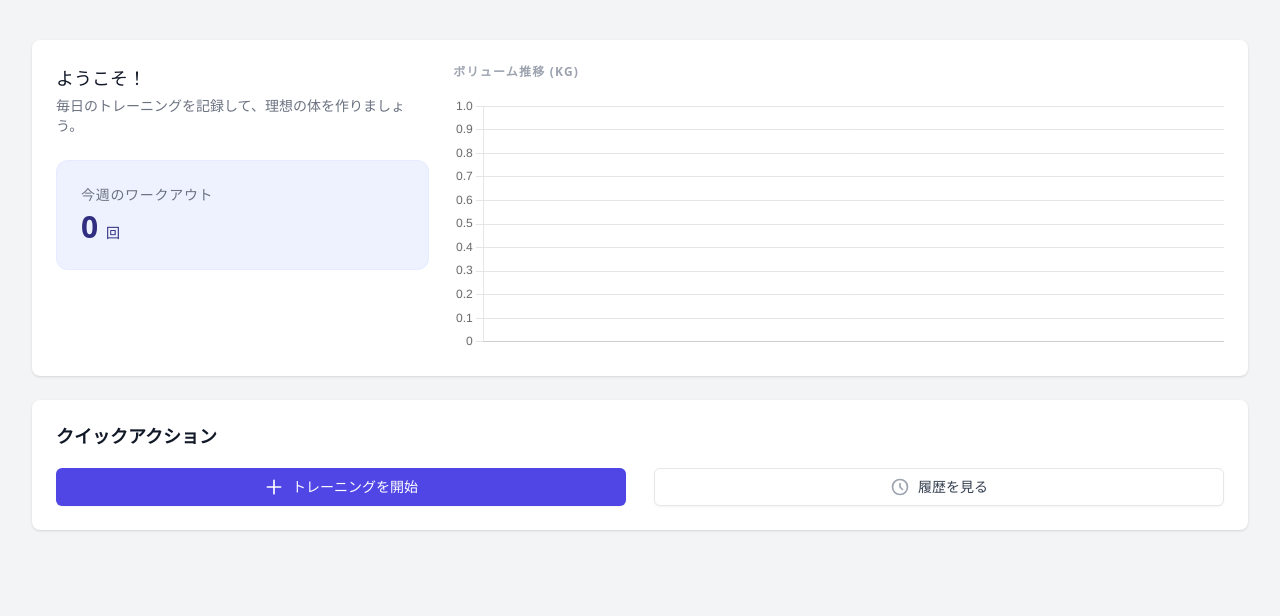
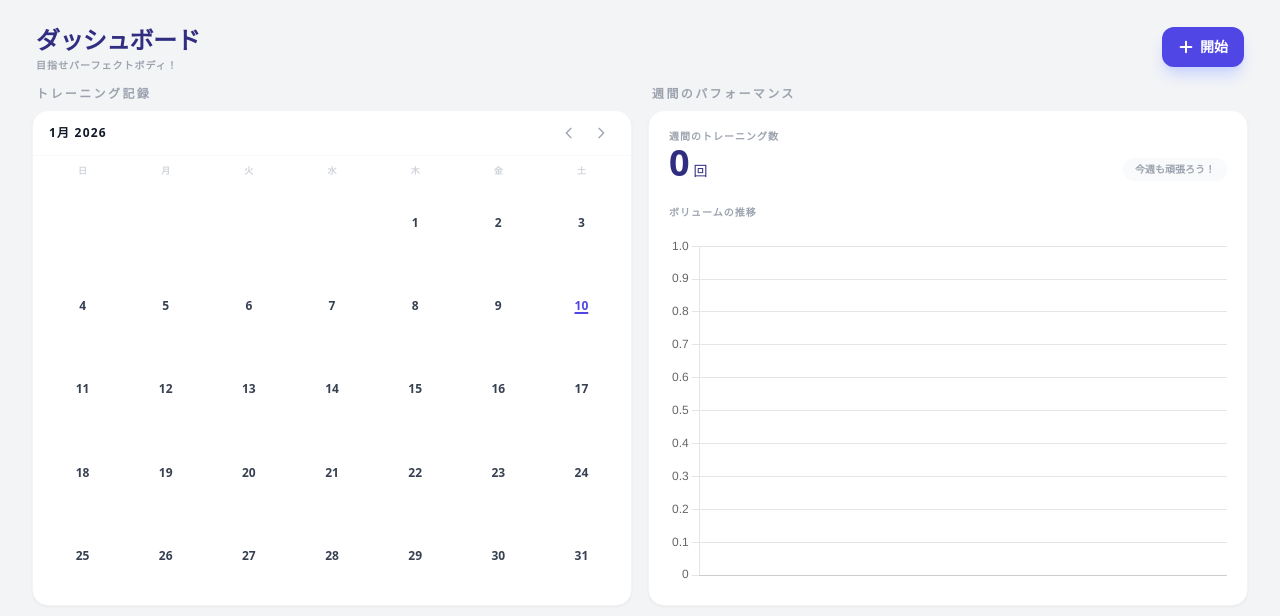
Before and after one commit to ytr0113/gem-gym, a Nuxt app: page / in a window 1280 px wide. Shown: the top 616 px of the page. Built offline with nearby package versions, Linux system fonts and the light colour scheme; no server answers.

Commit message:
fix 日本語化と細かなUI修正

```diff
--- a/app.vue
+++ b/app.vue
@@ -42,7 +42,7 @@
     </nav>
 
     <!-- Main Content Area -->
-    <div class="pb-20 sm:pb-10 pt-4 sm:pt-10">
+    <div class="pb-20 sm:pb-10 pt-4 sm:pt-6">
       <main>
         <div class="max-w-7xl mx-auto px-4 sm:px-6 lg:px-8">
           <NuxtPage />
--- /dev/null
+++ b/components/WorkoutCalendar.vue
@@ -0,0 +1,131 @@
+<template>
+  <div class="bg-white rounded-2xl shadow-sm border border-gray-100 overflow-hidden">
+    <!-- Header -->
+    <div class="px-4 py-2 flex items-center justify-between border-b border-gray-50">
+      <h3 class="text-xs font-black text-gray-900 uppercase tracking-widest">
+        {{ currentMonthName }} {{ currentYear }}
+      </h3>
+      <div class="flex space-x-1">
+        <button @click="prevMonth" class="p-1.5 hover:bg-gray-50 rounded-full text-gray-400 transition-colors">
+          <svg xmlns="http://www.w3.org/2000/svg" class="h-4 w-4" fill="none" viewBox="0 0 24 24" stroke="currentColor">
+            <path stroke-linecap="round" stroke-linejoin="round" stroke-width="2" d="M15 19l-7-7 7-7" />
+          </svg>
+        </button>
+        <button @click="nextMonth" class="p-1.5 hover:bg-gray-50 rounded-full text-gray-400 transition-colors">
+          <svg xmlns="http://www.w3.org/2000/svg" class="h-4 w-4" fill="none" viewBox="0 0 24 24" stroke="currentColor">
+            <path stroke-linecap="round" stroke-linejoin="round" stroke-width="2" d="M9 5l7 7-7 7" />
+          </svg>
+        </button>
+      </div>
+    </div>
+
+    <!-- Calendar Grid -->
+    <div class="p-2">
+      <!-- Weekdays -->
+      <div class="grid grid-cols-7 mb-1">
+        <div v-for="day in ['日', '月', '火', '水', '木', '金', '土']" :key="day" class="text-center text-[9px] font-bold text-gray-300">
+          {{ day }}
+        </div>
+      </div>
+
+      <!-- Days -->
+      <div class="grid grid-cols-7 gap-y-0">
+        <div
+          v-for="(day, index) in calendarDays"
+          :key="index"
+          class="aspect-square flex flex-col items-center justify-center relative rounded-lg transition-colors cursor-pointer hover:bg-indigo-50/50 active:scale-95"
+          :class="{
+            'opacity-50 pointer-events-none': !day
+          }"
+          @click="day && onDayClick(day)"
+        >
+          <span
+            v-if="day"
+            class="text-xs font-bold transition-all relative z-10"
+            :class="[
+              isToday(day) ? 'text-indigo-600 underline decoration-2 underline-offset-2' : 'text-gray-700',
+            ]"
+          >
+            {{ day }}
+          </span>
+
+          <!-- Workout Indicator -->
+          <div
+            v-if="day && hasWorkout(day)"
+            class="absolute inset-x-1 bottom-1 flex justify-center"
+          >
+            <div class="w-1 h-1 bg-indigo-500 rounded-full"></div>
+          </div>
+
+          <!-- Selected/Active Indicator Background (if we wanted to highlight) -->
+          <div
+            v-if="day && hasWorkout(day)"
+            class="absolute inset-0.5 bg-indigo-50/30 rounded-md -z-0"
+          ></div>
+        </div>
+      </div>
+    </div>
+  </div>
+</template>
+
+<script setup lang="ts">
+const props = defineProps<{
+  workoutsByDate: Record<string, string>;
+}>();
+
+const emit = defineEmits(['select-day']);
+
+const date = ref(new Date());
+
+const currentYear = computed(() => date.value.getFullYear());
+const currentMonth = computed(() => date.value.getMonth());
+const currentMonthName = computed(() => {
+  return new Intl.DateTimeFormat('ja-JP', { month: 'long' }).format(date.value);
+});
+
+const prevMonth = () => {
+  date.value = new Date(currentYear.value, currentMonth.value - 1, 1);
+};
+
+const nextMonth = () => {
+  date.value = new Date(currentYear.value, currentMonth.value + 1, 1);
+};
+
+const isToday = (day: number) => {
+  const today = new Date();
+  return (
+    today.getDate() === day &&
+    today.getMonth() === currentMonth.value &&
+    today.getFullYear() === currentYear.value
+  );
+};
+
+const getDateStr = (day: number) => {
+  const d = new Date(currentYear.value, currentMonth.value, day);
+  const offset = d.getTimezoneOffset();
+  const adjustedDate = new Date(d.getTime() - offset * 60 * 1000);
+  return adjustedDate.toISOString().split('T')[0];
+};
+
+const hasWorkout = (day: number) => {
+  return !!props.workoutsByDate[getDateStr(day)];
+};
+
+const onDayClick = (day: number) => {
+  emit('select-day', getDateStr(day));
+};
+
+const calendarDays = computed(() => {
+  const firstDay = new Date(currentYear.value, currentMonth.value, 1).getDay();
+  const lastDate = new Date(currentYear.value, currentMonth.value + 1, 0).getDate();
+
+  const days = [];
+  for (let i = 0; i < firstDay; i++) {
+    days.push(null);
+  }
+  for (let i = 1; i <= lastDate; i++) {
+    days.push(i);
+  }
+  return days;
+});
+</script>
--- a/components/charts/VolumeChart.vue
+++ b/components/charts/VolumeChart.vue
@@ -1,5 +1,5 @@
 <template>
-  <div class="h-64 cursor-default">
+  <div class="cursor-default h-full w-full min-h-[200px]">
     <Bar :data="chartData" :options="chartOptions" />
   </div>
 </template>
@@ -34,7 +34,7 @@ const chartData = computed(() => ({
   labels: props.labels,
   datasets: [
     {
-      label: "Volume (kg)",
+      label: "ボリューム (kg)",
       backgroundColor: "#4f46e5",
       data: props.data,
     },
--- a/pages/index.vue
+++ b/pages/index.vue
@@ -1,71 +1,67 @@
 <template>
-  <div class="space-y-4 sm:space-y-6">
-    <div class="bg-white shadow px-4 py-5 sm:rounded-lg sm:p-6">
-      <div class="lg:grid lg:grid-cols-3 lg:gap-6">
-        <div class="lg:col-span-1">
-          <h3 class="text-xl sm:text-lg font-bold sm:font-medium leading-6 text-gray-900">
-            ようこそ！
+  <div class="space-y-4">
+    <!-- Header with Quick Action -->
+    <div class="flex items-center justify-between px-1 mb-2">
+      <div>
+        <h2 class="text-2xl font-black text-indigo-900 tracking-tight">ダッシュボード</h2>
+        <p class="text-[10px] font-black text-gray-400 uppercase tracking-widest leading-none mt-1">目指せパーフェクトボディ！</p>
+      </div>
+      <button
+        type="button"
+        @click="createWorkout()"
+        class="inline-flex items-center px-4 py-2.5 bg-indigo-600 text-white rounded-xl font-bold text-sm shadow-lg shadow-indigo-200 active:scale-95 transition-all hover:bg-indigo-700"
+      >
+        <svg xmlns="http://www.w3.org/2000/svg" class="h-4 w-4 mr-1.5" fill="none" viewBox="0 0 24 24" stroke="currentColor">
+          <path stroke-linecap="round" stroke-linejoin="round" stroke-width="3" d="M12 4v16m8-8H4" />
+        </svg>
+        開始
+      </button>
+    </div>
+
+    <!-- Stats & Calendar Grid -->
+    <div class="grid grid-cols-1 sm:grid-cols-2 gap-4 items-stretch">
+      <!-- Calendar Area -->
+      <div class="flex flex-col h-full space-y-2">
+        <h3 class="text-xs font-black text-gray-400 uppercase tracking-[0.2em] px-1">
+          トレーニング記録
         </h3>
-          <p class="mt-1 text-sm text-gray-500">
-            毎日のトレーニングを記録して、理想の体を作りましょう。
-          </p>
-          <div class="mt-4 sm:mt-6">
-            <div class="bg-indigo-50 overflow-hidden rounded-xl border border-indigo-100/50">
-              <div class="px-4 py-5 sm:p-6">
-                <dt class="text-xs sm:text-sm font-medium text-indigo-600 sm:text-gray-500 uppercase tracking-wider">
-                  今週のワークアウト
-                </dt>
-                <dd class="mt-1 text-4xl sm:text-3xl font-black text-indigo-900">
-                  {{ weeklyCount }} <span class="text-sm font-normal">回</span>
-                </dd>
+        <WorkoutCalendar :workouts-by-date="workoutsByDate" @select-day="handleDateSelect" class="flex-grow" />
+      </div>
+
+      <!-- Weekly Stats Area -->
+      <div class="flex flex-col h-full space-y-2">
+        <h3 class="text-xs font-black text-gray-400 uppercase tracking-[0.2em] px-1">
+          週間のパフォーマンス
+        </h3>
+        <div class="bg-white p-5 rounded-2xl shadow-sm border border-gray-100 flex-grow flex flex-col">
+          <div class="flex items-end justify-between mb-2">
+            <div>
+              <p class="text-[10px] font-black text-gray-400 uppercase tracking-widest leading-none mb-1">週間のトレーニング数</p>
+              <p class="text-4xl font-black text-indigo-900 leading-none">{{ weeklyCount }}<span class="text-sm font-normal ml-1">回</span></p>
+            </div>
+            <div
+              class="px-3 py-1 rounded-full text-[10px] font-black uppercase transition-colors duration-500"
+              :class="weeklyMessage.color"
+            >
+              {{ weeklyMessage.text }}
             </div>
           </div>
-          </div>
-        </div>
-        <div class="mt-8 lg:mt-0 lg:col-span-2">
-          <h4 class="text-xs font-bold text-gray-400 uppercase tracking-widest mb-4">
-            ボリューム推移 (kg)
+
+          <div class="mt-4 flex-grow flex flex-col">
+            <h4 class="text-[10px] font-black text-gray-400 uppercase tracking-widest mb-4">
+              ボリュームの推移
             </h4>
+            <div class="flex-grow min-h-[160px]">
               <ClientOnly>
                 <VolumeChart :labels="volumeLabels" :data="volumeData" />
                 <template #fallback>
-              <div
-                class="h-64 bg-gray-50 rounded-lg flex items-center justify-center text-gray-400 text-sm italic"
-              >
-                グラフを読み込み中...
+                  <div class="h-full bg-gray-50 rounded-xl flex items-center justify-center text-gray-300 text-xs italic">
+                    読み込み中...
                   </div>
                 </template>
               </ClientOnly>
             </div>
           </div>
-    </div>
-
-    <!-- Quick Actions -->
-    <div class="bg-white shadow rounded-lg sm:rounded-lg">
-      <div class="px-4 py-5 sm:p-6">
-        <h3 class="text-lg leading-6 font-bold text-gray-900 mb-4 sm:mb-0">
-          クイックアクション
-        </h3>
-        <div class="mt-2 sm:mt-5 flex flex-col sm:flex-row gap-3 sm:space-x-4">
-          <button
-            type="button"
-            @click="createWorkout"
-            class="flex-1 inline-flex items-center justify-center px-4 py-3 sm:py-2 border border-transparent shadow-sm text-sm font-bold sm:font-medium rounded-xl sm:rounded-md text-white bg-indigo-600 hover:bg-indigo-700 focus:outline-none focus:ring-4 focus:ring-indigo-500/50 transition-all active:scale-95"
-          >
-            <svg xmlns="http://www.w3.org/2000/svg" class="h-5 w-5 mr-2" fill="none" viewBox="0 0 24 24" stroke="currentColor">
-              <path stroke-linecap="round" stroke-linejoin="round" stroke-width="2" d="M12 4v16m8-8H4" />
-            </svg>
-            トレーニングを開始
-          </button>
-          <NuxtLink
-            to="/workouts"
-            class="flex-1 inline-flex items-center justify-center px-4 py-3 sm:py-2 border border-gray-200 shadow-sm text-sm font-bold sm:font-medium rounded-xl sm:rounded-md text-gray-700 bg-white hover:bg-gray-50 focus:outline-none focus:ring-4 focus:ring-gray-100 transition-all active:scale-95 text-center"
-          >
-            <svg xmlns="http://www.w3.org/2000/svg" class="h-5 w-5 mr-2 text-gray-400" fill="none" viewBox="0 0 24 24" stroke="currentColor">
-              <path stroke-linecap="round" stroke-linejoin="round" stroke-width="2" d="M12 8v4l3 3m6-3a9 9 0 11-18 0 9 9 0 0118 0z" />
-            </svg>
-            履歴を見る
-          </NuxtLink>
         </div>
       </div>
     </div>
@@ -75,6 +71,7 @@
 <script setup lang="ts">
 import type { Database } from "~/types/database";
 import VolumeChart from "~/components/charts/VolumeChart.vue";
+import WorkoutCalendar from "~/components/WorkoutCalendar.vue";
 
 const client = useSupabaseClient<Database>();
 const user = useSupabaseUser();
@@ -82,21 +79,34 @@ const user = useSupabaseUser();
 const weeklyCount = ref(0);
 const volumeLabels = ref<string[]>([]);
 const volumeData = ref<number[]>([]);
+const workoutsByDate = ref<Record<string, string>>({});
+const weeklyMessage = computed(() => {
+  if (weeklyCount.value === 0) return { text: '今週も頑張ろう！', color: 'bg-gray-50 text-gray-400' };
+  if (weeklyCount.value === 1) return { text: 'ナイス！いい感じ！', color: 'bg-indigo-50 text-indigo-600' };
+  if (weeklyCount.value <= 3) return { text: '仕上がってるよ！！', color: 'bg-green-50 text-green-600' };
+  return { text: 'パーフェクト！', color: 'bg-yellow-50 text-yellow-600' };
+});
 
 const fetchStats = async () => {
   if (!user.value) return;
 
-  // Get date 7 days ago
+  // Get date 7 days ago for chart
   const today = new Date();
   const sevenDaysAgo = new Date(today);
   sevenDaysAgo.setDate(today.getDate() - 6);
-  const dateStr = sevenDaysAgo.toISOString().split("T")[0];
+  const chartDateStr = sevenDaysAgo.toISOString().split("T")[0];
+
+  // Get date 60 days ago for calendar (buffer for month switching)
+  const sixtyDaysAgo = new Date(today);
+  sixtyDaysAgo.setDate(today.getDate() - 60);
+  const calendarDateStr = sixtyDaysAgo.toISOString().split("T")[0];
 
   try {
     const { data: workouts, error } = await client
       .from("workouts")
       .select(
         `
+                id,
                 date,
                 workout_items (
                     sets (
@@ -106,13 +116,21 @@ const fetchStats = async () => {
                 )
             `
       )
-      .gte("date", dateStr)
+      .gte("date", calendarDateStr)
       .order("date", { ascending: true });
 
     if (error) throw error;
 
-    // Process data
-    weeklyCount.value = workouts?.length || 0;
+    // 1. Populate calendar map
+    const map: Record<string, string> = {};
+    (workouts as any[])?.forEach(w => {
+      map[w.date] = w.id;
+    });
+    workoutsByDate.value = map;
+
+    // 2. Filter for weekly count and chart
+    const recentWorkouts = (workouts as any[])?.filter(w => w.date >= chartDateStr) || [];
+    weeklyCount.value = recentWorkouts.length;
 
     // Group volume by date
     const volMap: Record<string, number> = {};
@@ -128,13 +146,12 @@ const fetchStats = async () => {
       volumeLabels.value[i] = key; // ordered labels
     }
 
-    workouts?.forEach((w) => {
+    recentWorkouts.forEach((w) => {
       const dKey = new Date(w.date).toLocaleDateString("ja-JP", {
         month: "2-digit",
         day: "2-digit",
       });
       let dailyVol = 0;
-      // @ts-ignore: nested types can be tricky
       w.workout_items?.forEach((item: any) => {
         item.sets?.forEach((s: any) => {
           if (s.weight && s.reps) {
@@ -146,7 +163,6 @@ const fetchStats = async () => {
       if (volMap[dKey] !== undefined) {
         volMap[dKey] += dailyVol;
       } else {
-        // In case logic mismatches timezone slightly
         volMap[dKey] = dailyVol;
       }
     });
@@ -161,7 +177,18 @@ onMounted(() => {
   fetchStats();
 });
 
-const createWorkout = async () => {
+const handleDateSelect = async (dateStr: string) => {
+  const existingId = workoutsByDate.value[dateStr];
+  if (existingId) {
+    navigateTo(`/workouts/${existingId}`);
+  } else {
+    if (confirm(`${dateStr} のトレーニングを作成しますか？`)) {
+      await createWorkout(dateStr);
+    }
+  }
+};
+
+const createWorkout = async (targetDate?: string) => {
   const {
     data: { user: currentUser },
     error: authError,
@@ -172,30 +199,28 @@ const createWorkout = async () => {
     return;
   }
 
-  const today = new Date().toISOString().split("T")[0];
+  const date = targetDate || new Date().toISOString().split("T")[0];
 
-  // Check existing
+  // Check existing (extra safety)
   const { data: existing } = await client
     .from("workouts")
     .select("id")
     .eq("user_id", currentUser.id)
-    .eq("date", today)
+    .eq("date", date)
     .single();
 
   if (existing) {
-    if (confirm("本日のトレーニングは既に作成されています。再開しますか？")) {
+    if (confirm(`${date} のトレーニングは既に作成されています。再開しますか？`)) {
       navigateTo(`/workouts/${existing.id}`);
     }
     return;
   }
 
-  console.log("User ID:", currentUser.id);
-
   const { data, error } = await client
     .from("workouts")
     .insert({
       user_id: currentUser.id,
-      date: today,
+      date: date,
     })
     .select()
     .single();
--- a/pages/workouts/[id].vue
+++ b/pages/workouts/[id].vue
@@ -136,7 +136,7 @@
               <!-- Add Set Form (Quick Add) -->
               <div class="px-4 py-3 bg-gray-50/50">
                 <form @submit.prevent="addSet(item.id)" class="grid grid-cols-12 gap-2 items-center">
-                  <div class="col-span-1 text-center text-[10px] font-bold text-gray-400">ADD</div>
+                  <div class="col-span-1 text-center text-[10px] font-bold text-gray-400">追加</div>
                   <div class="col-span-3 flex items-center space-x-1">
                     <input v-model.number="newSets[item.id].weight" type="number" step="0.5" placeholder="kg" class="block w-full min-w-0 rounded-md border-0 py-1.5 text-gray-900 shadow-sm ring-1 ring-inset ring-gray-300 placeholder:text-gray-300 focus:ring-2 focus:ring-inset focus:ring-indigo-600 sm:text-sm text-center" required />
                     <button type="button" @click="newSets[item.id].weight = 0" class="flex-shrink-0 px-1.5 py-1.5 bg-white border border-gray-300 shadow-sm hover:bg-gray-50 rounded text-[10px] font-bold text-gray-600 transition-colors whitespace-nowrap">自重</button>
@@ -193,8 +193,8 @@
         </div>
       </div>
 
-      <!-- Sticky Add Exercise Button (Smaller) -->
-      <div class="fixed bottom-6 right-6 z-40">
+      <!-- Sticky Add Exercise Button (Adjusted for mobile nav) -->
+      <div class="fixed bottom-24 sm:bottom-6 right-6 z-40">
         <button
           @click="showExerciseSelector = true"
           type="button"
```
Also changed, not shown: .agent/rule.md. Lines whose indentation alone changed are shown as unchanged.
